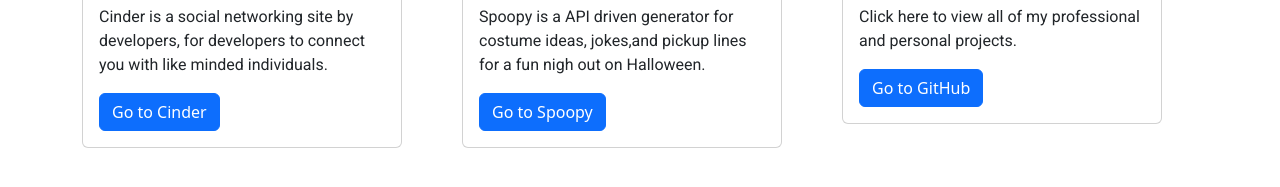
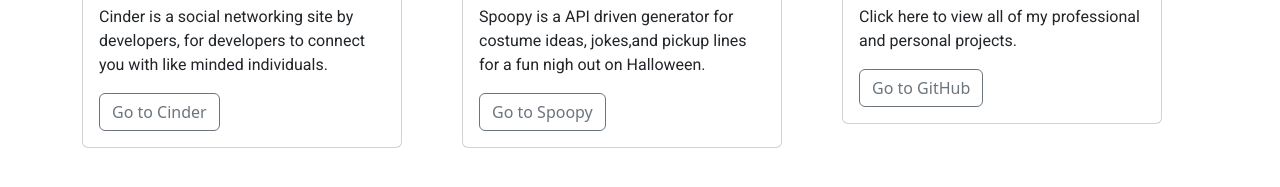
Before and after one commit to jxmesin/Portfolio, a plain HTML site: page index.html in a window 1280 px wide. Shown: the part 1691-1878 px from the top of the page. Drawn offline with nearby package versions, Linux system fonts and the light colour scheme; a web font is replaced by a local one.

Commit message:
changed buttons

```diff
--- a/index.html
+++ b/index.html
@@ -68,7 +68,7 @@
                     <div class="card-body">
                         <h5 class="card-title">Cinder</h5>
                         <p class="card-text">Cinder is a social networking site by developers, for developers to connect you with like minded individuals.</p>
-                        <a href="https://dev-loveio.herokuapp.com/" class="btn btn-primary">Go to Cinder</a>
+                        <a href="https://dev-loveio.herokuapp.com/" class="btn btn-outline-secondary">Go to Cinder</a>
                     </div>
                 </div>
             </div>
@@ -79,7 +79,7 @@
                     <div class="card-body">
                         <h5 class="card-title">Spoopy</h5>
                         <p class="card-text">Spoopy is a API driven generator for costume ideas, jokes,and pickup lines for a fun nigh out on Halloween.</p>
-                        <a href="https://jxmesin.github.io/Spoopy_Party_App/" class="btn btn-primary">Go to Spoopy</a>
+                        <a href="https://jxmesin.github.io/Spoopy_Party_App/" class="btn btn-outline-secondary">Go to Spoopy</a>
                     </div>
                 </div>
             </div>
@@ -90,7 +90,7 @@
                     <div class="card-body">
                         <h5 class="card-title">GitHub</h5>
                         <p class="card-text">Click here to view all of my professional and personal projects.</p>
-                        <a href=https://github.com/jxmesin" class="btn btn-primary">Go to GitHub</a>
+                        <a href=https://github.com/jxmesin" class="btn btn-outline-secondary">Go to GitHub</a>
                     </div>
                 </div>
             </div>
```
